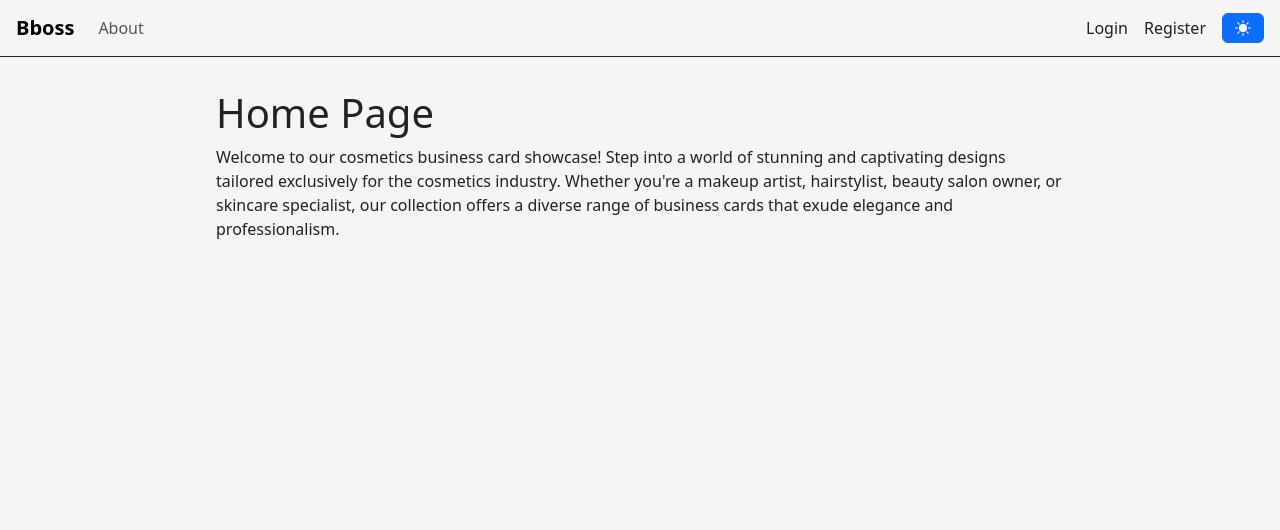
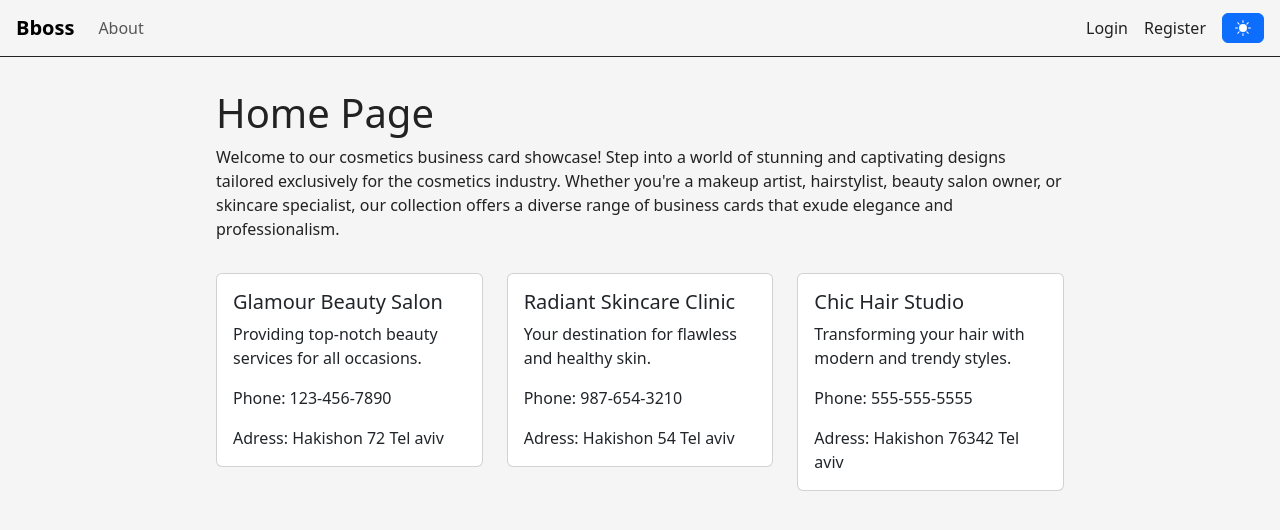
Before and after one commit to rotemfuks/Bbeauty, a React (Create React App) app: page /home in a window 1280 px wide. Shown: the top 530 px of the page. Built offline with nearby package versions, Linux system fonts and the light colour scheme.

Commit message:
card component

```diff
--- /dev/null
+++ b/src/components/BusinessCards.module.scss
@@ -0,0 +1,3 @@
+.cardsContainer {
+    padding: 2rem 0;
+}
--- /dev/null
+++ b/src/components/BusinessCards.tsx
@@ -0,0 +1,31 @@
+import React from "react";
+import { Card, Col, Row } from "react-bootstrap";
+import styles from "./BusinessCards.module.scss";
+import { Business } from "../interfaces/Business";
+
+interface BusinessCardsProps {
+  businesses: Business[];
+}
+
+const BusinessCards: React.FC<BusinessCardsProps> = ({ businesses }) => {
+  return (
+    <div className={styles.cardsContainer}>
+      <Row className={styles.businessCardsRow}>
+        {businesses.map((business, index) => (
+          <Col key={index} xs={12} sm={6} md={4}>
+            <Card className={styles.businessCard}>
+              <Card.Body>
+                <Card.Title>{business.name}</Card.Title>
+                <Card.Text>{business.description}</Card.Text>
+                <Card.Text>Phone: {business.phone}</Card.Text>
+                <Card.Text>Adress: {business.address}</Card.Text>
+              </Card.Body>
+            </Card>
+          </Col>
+        ))}
+      </Row>
+    </div>
+  );
+};
+
+export default BusinessCards;
--- a/src/components/Home.tsx
+++ b/src/components/Home.tsx
@@ -1,4 +1,26 @@
 import { FunctionComponent } from "react";
+import BusinessCards from "./BusinessCards";
+
+const businessesData = [
+  {
+    name: "Glamour Beauty Salon",
+    description: "Providing top-notch beauty services for all occasions.",
+    phone: "123-456-7890",
+    address: "Hakishon 72 Tel aviv",
+  },
+  {
+    name: "Radiant Skincare Clinic",
+    description: "Your destination for flawless and healthy skin.",
+    phone: "987-654-3210",
+    address: "Hakishon 54 Tel aviv",
+  },
+  {
+    name: "Chic Hair Studio",
+    description: "Transforming your hair with modern and trendy styles.",
+    phone: "555-555-5555",
+    address: "Hakishon 76342 Tel aviv",
+  },
+];
 
 interface HomeProps {}
 
@@ -13,6 +35,7 @@ const Home: FunctionComponent<HomeProps> = () => {
         owner, or skincare specialist, our collection offers a diverse range of
         business cards that exude elegance and professionalism.
       </div>
+      <BusinessCards businesses={businessesData} />
     </>
   );
 };
--- /dev/null
+++ b/src/interfaces/Business.ts
@@ -0,0 +1,6 @@
+export interface Business {
+  name: string;
+  description: string;
+  phone: string;
+  address: string;
+}
```
